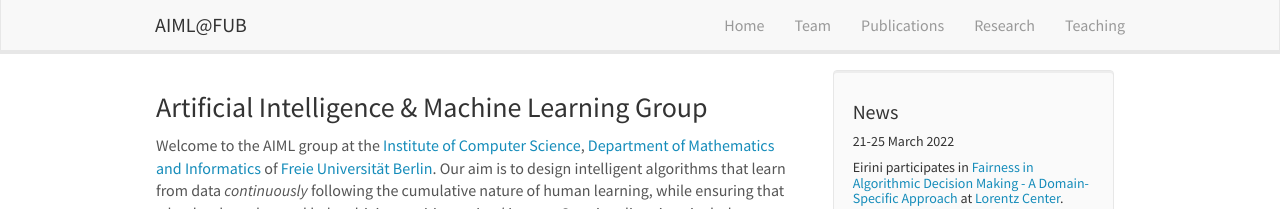
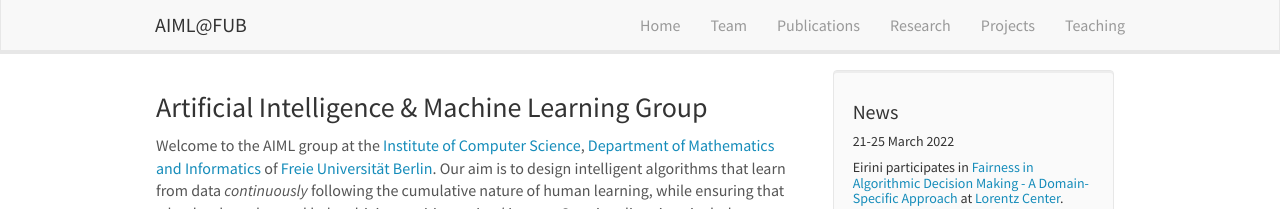
Before and after one commit to AIML-research/AIML-research.github.io, a Jekyll site: the page built from _pages/home.md, in a window 1280 px wide. Shown: the top 209 px of the page. Built offline with Jekyll 4.4.1, drawn with Linux system fonts in a browser that asks for light colours; nearby versions of some CDN libraries.

Commit message:
Update header.html

```diff
--- a/_includes/header.html
+++ b/_includes/header.html
@@ -17,6 +17,7 @@
 	<!--	<li><a href="{{ site.url }}{{ site.baseurl }}/vacancies">Vacancies</a></li>-->
 		<li><a href="{{ site.url }}{{ site.baseurl }}/publications">Publications</a></li>
 		<li><a href="{{ site.url }}{{ site.baseurl }}/research">Research</a></li>
+		<li><a href="{{ site.url }}{{ site.baseurl }}/projects">Projects</a></li>
 		<li><a href="{{ site.url }}{{ site.baseurl }}/teaching">Teaching</a></li>
 	<!--	<li><a href="{{ site.url }}{{ site.baseurl }}/pictures">Photos</a></li>-->
 	  </ul>
```
